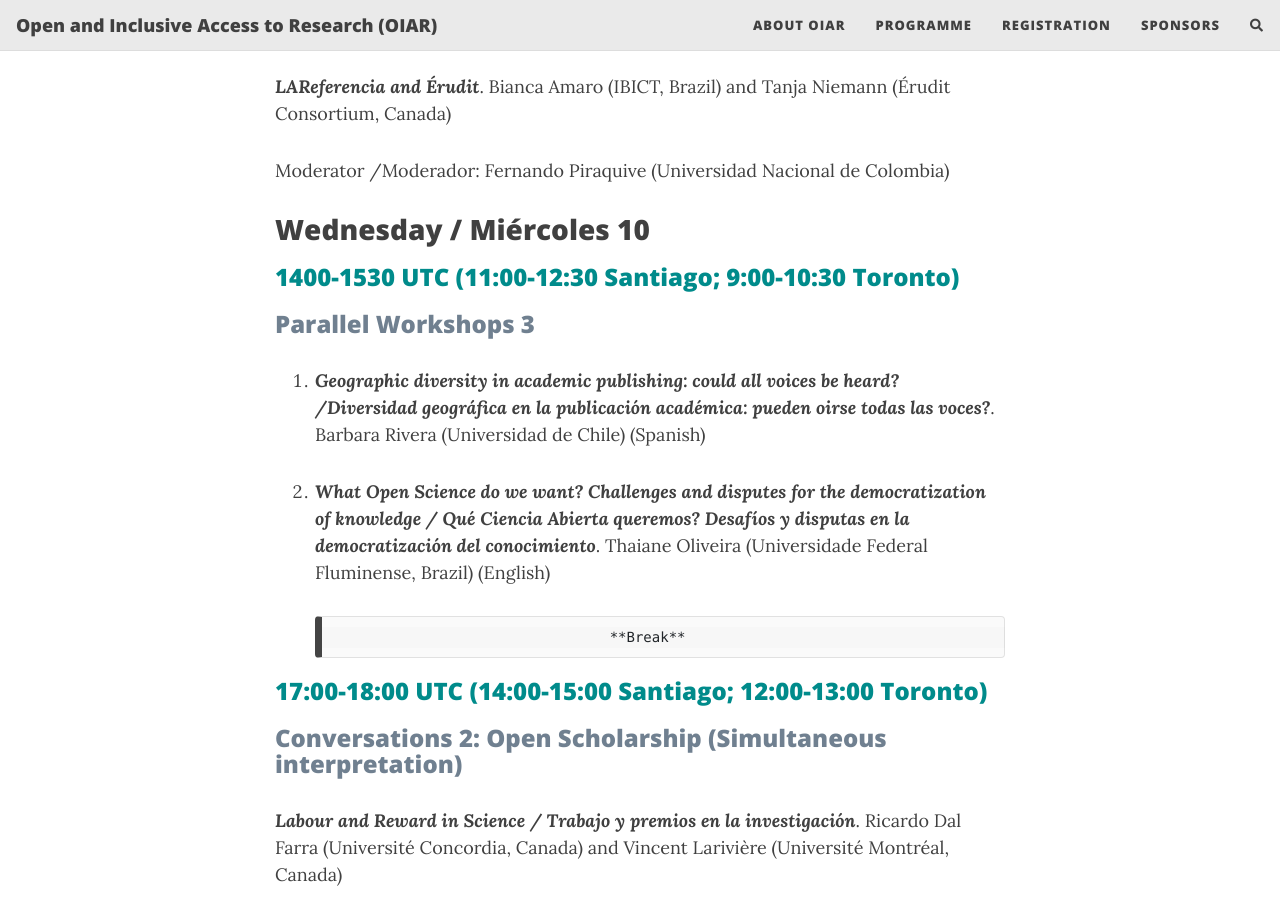
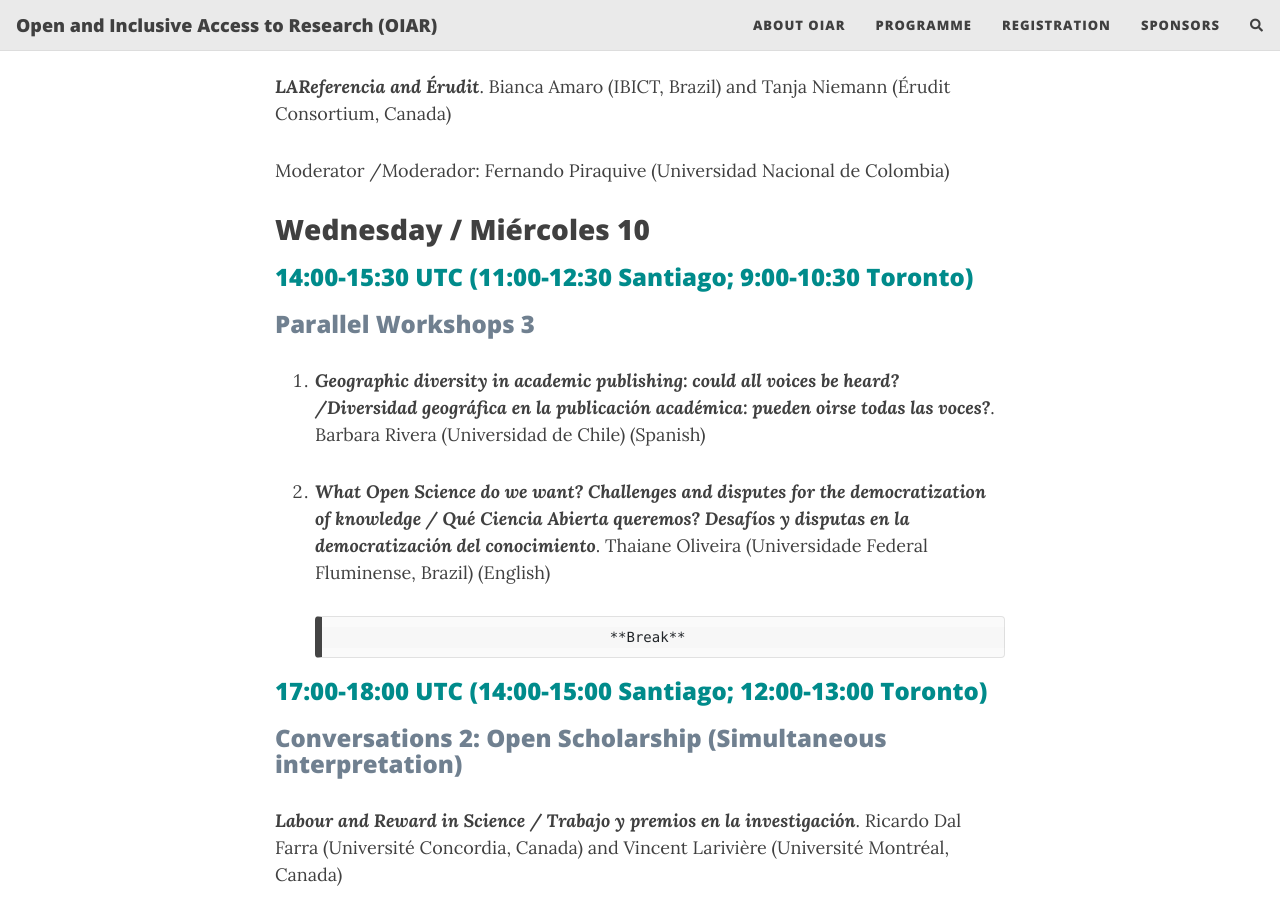
Before and after one commit to caedmon5/OIAR, a Jekyll site: the page built from programme.md, in a window 1280 px wide and 900 px high, scrolled down 1777 px. Built offline with Jekyll 4.4.1, drawn with Linux system fonts in a browser that asks for light colours; nearby versions of some CDN libraries; comment, search, counter and statistics services are not loaded.

Commit message:
Fixed colon in time

```diff
--- a/programme.md
+++ b/programme.md
@@ -41,7 +41,7 @@ subtitle: Open and Inclusive Access to Research. Acceso abierto e inclusivo a la
   Moderator /Moderador: Fernando Piraquive (Universidad Nacional de Colombia)
 
 # Wednesday / Miércoles 10
-## <span style="color: DarkCyan;">1400-1530 UTC (11:00-12:30 Santiago; 9:00-10:30 Toronto)</span>
+## <span style="color: DarkCyan;">14:00-15:30 UTC (11:00-12:30 Santiago; 9:00-10:30 Toronto)</span>
 ### <span style="color: SlateGray;">Parallel Workshops 3</span>
 1. ***Geographic diversity in academic publishing: could all voices be heard? /Diversidad geográfica en la publicación académica: pueden oirse todas las voces?***. Barbara Rivera (Universidad de Chile) (Spanish)
 
```
